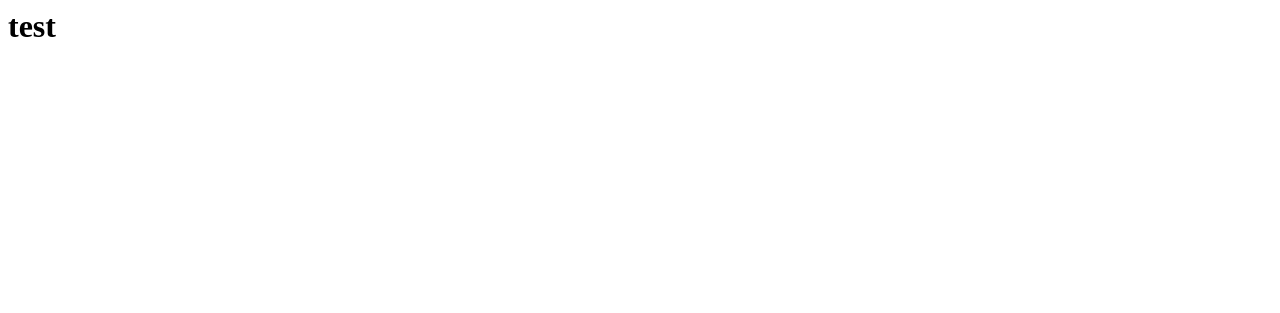
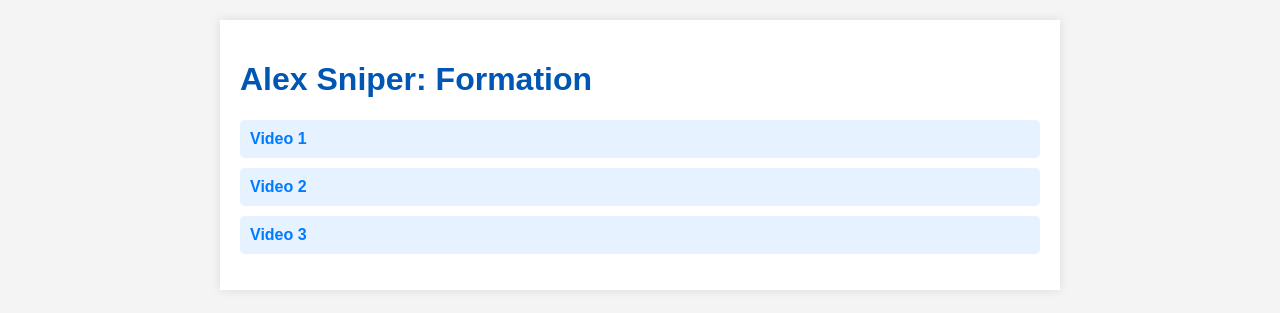
Before and after one commit to Martyfed81/Formation, a plain HTML site: page index.html in a window 1280 px wide. Drawn offline with Linux system fonts and the light colour scheme.

Commit message:
Update index.html

```diff
--- a/index.html
+++ b/index.html
@@ -1,5 +1,56 @@
-<html>
-  <body>
-    <h1>test</h1>
-  </body>
+<!DOCTYPE html>
+<html lang="en">
+<head>
+    <meta charset="UTF-8">
+    <meta name="viewport" content="width=device-width, initial-scale=1.0">
+    <title>Alex Sniper: Formation</title>
+    <style>
+        body {
+            font-family: Arial, sans-serif;
+            background-color: #f4f4f4;
+            margin: 0;
+            padding: 20px;
+            color: #333;
+        }
+        .container {
+            max-width: 800px;
+            margin: 0 auto;
+            padding: 20px;
+            background-color: white;
+            box-shadow: 0 0 10px rgba(0,0,0,0.1);
+        }
+        h1 {
+            color: #0056b3;
+        }
+        ul {
+            list-style: none;
+            padding: 0;
+        }
+        ul li {
+            background-color: #e6f2ff;
+            margin-bottom: 10px;
+            padding: 10px;
+            border-radius: 5px;
+        }
+        a {
+            color: #007bff;
+            text-decoration: none;
+            font-weight: bold;
+        }
+        a:hover {
+            text-decoration: underline;
+        }
+    </style>
+</head>
+<body>
+    <div class="container">
+        <h1>Alex Sniper: Formation</h1>
+        <ul>
+            <li><a href="./video.html?title=Video%201&id=579321496">Video 1</a></li>
+            <li><a href="./video.html?title=Video%202&id=579321496">Video 2</a></li>
+            <li><a href="./video.html?title=Video%203&id=579321496">Video 3</a></li>
+            <!-- Add more video links here -->
+        </ul>
+    </div>
+</body>
 </html>
```
